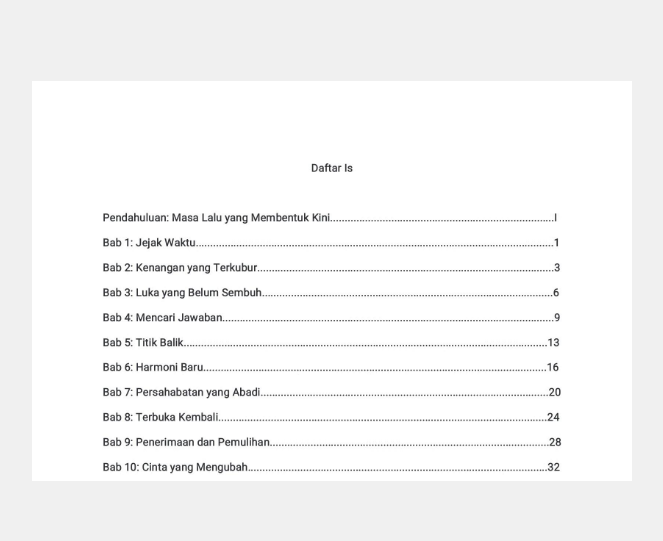
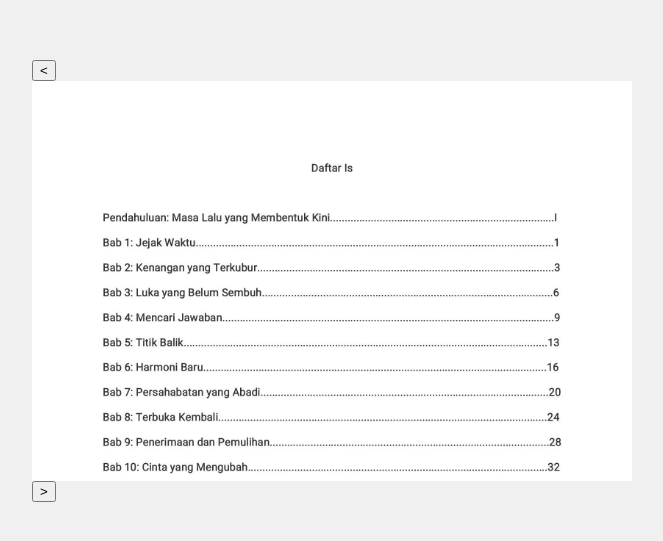
Before and after one commit to PUSTAKA-JAYA/Pustakajaya, a plain HTML site: page index.html in a window 1280 px wide. Shown: the part 119-660 px from the top of the page, without its empty margins (308-971 px from the left). Drawn offline with nearby package versions, Linux system fonts and the light colour scheme.

Commit message:
Update index.html

```diff
--- a/index.html
+++ b/index.html
@@ -7,10 +7,14 @@
     <link rel="stylesheet" href="style.css">
 </head>
 <body>
-    <div id="flipbook">
-        <div class="page"><img src="images/page1.png" alt="Page 1"></div>
-        <div class="page"><img src="images/page2.png" alt="Page 2"></div>
-        <div class="page"><img src="images/page3.png" alt="Page 3"></div>
+    <div id="flipbook-container">
+        <button id="prev-page" class="nav-button">&lt;</button>
+        <div id="flipbook">
+            <div class="page"><img src="images/page1.png" alt="Page 1"></div>
+            <div class="page"><img src="images/page2.png" alt="Page 2"></div>
+            <div class="page"><img src="images/page3.png" alt="Page 3"></div>
+        </div>
+        <button id="next-page" class="nav-button">&gt;</button>
     </div>
     <script src="https://code.jquery.com/jquery-3.6.0.min.js"></script>
     <script src="turn.js"></script>
```
